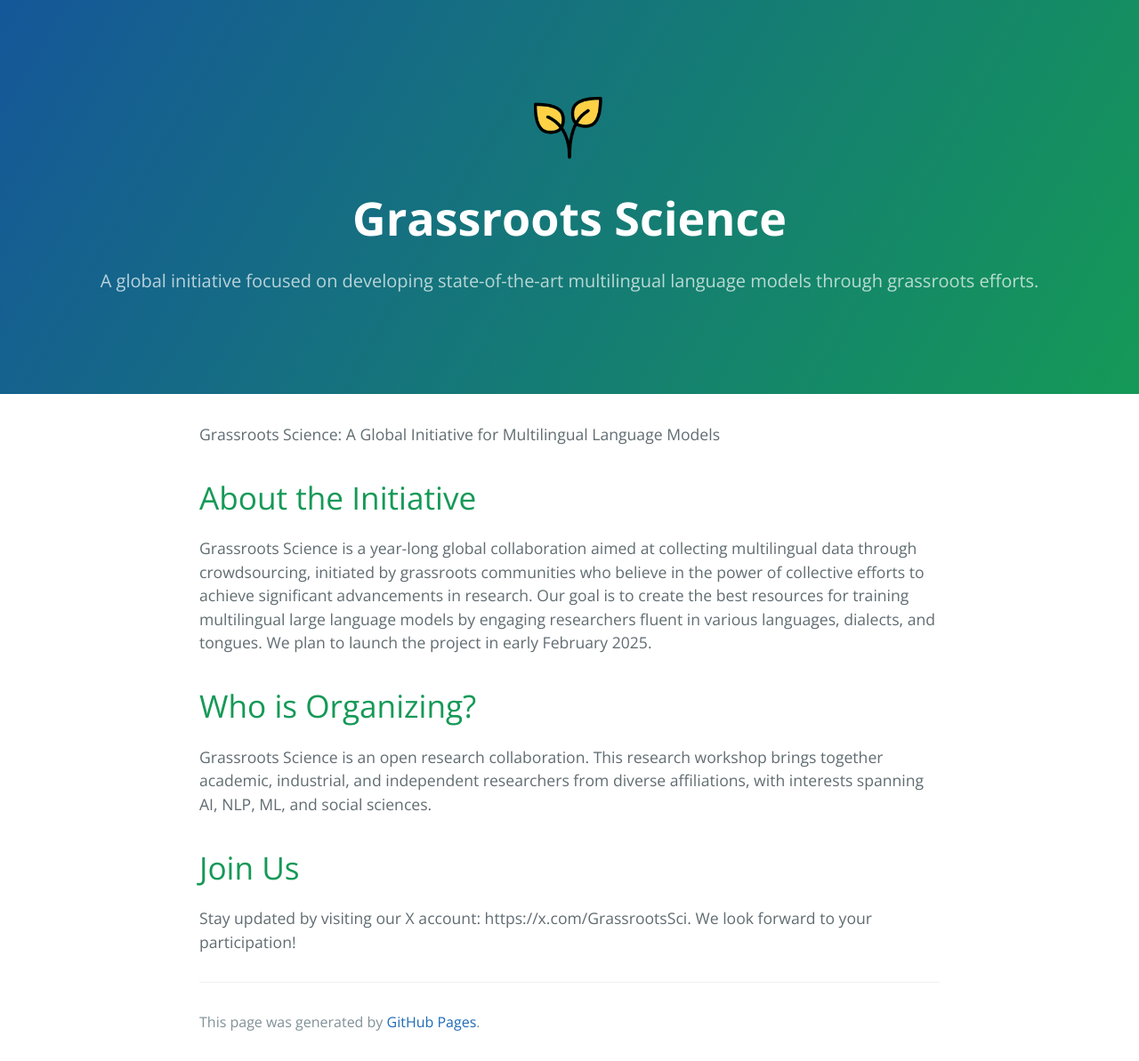
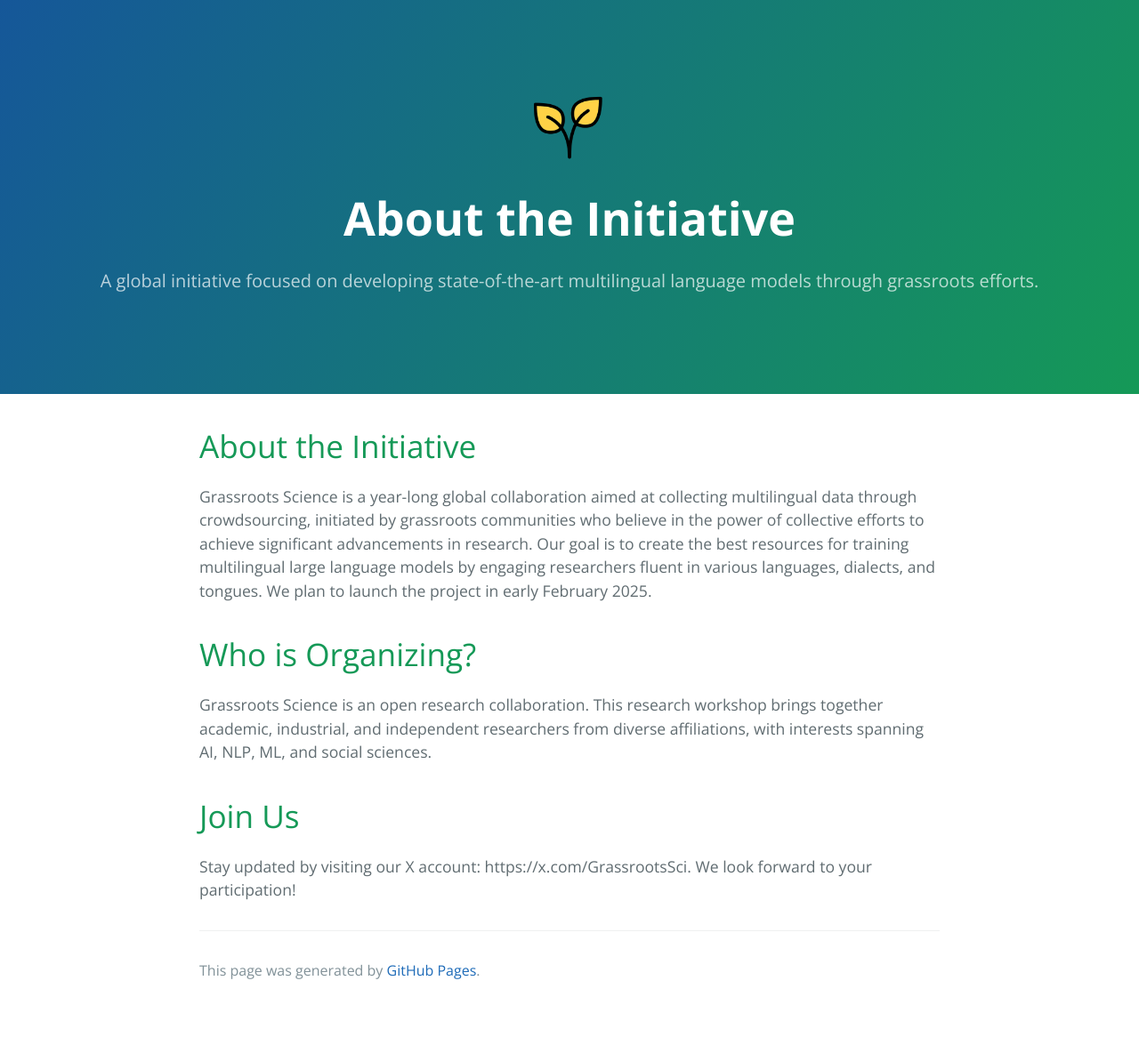
Before and after one commit to grassroots-science/grassroots-science.github.io, a Jekyll site: the page built from index.md, in a window 1280 px wide. Shown: the whole page at 89% size. Built offline with Jekyll 4.4.1, drawn with Linux system fonts in a browser that asks for light colours; our own code applies the rules of GitHub Pages for plain Markdown files; after the commit the page ends 1135 px from its top, so only the background shows below that.

Commit message:
Update index.md

```diff
--- a/index.md
+++ b/index.md
@@ -2,7 +2,7 @@
 layout: default
 ---
 
-Grassroots Science: A Global Initiative for Multilingual Language Models
+
 
 # About the Initiative
 
```
